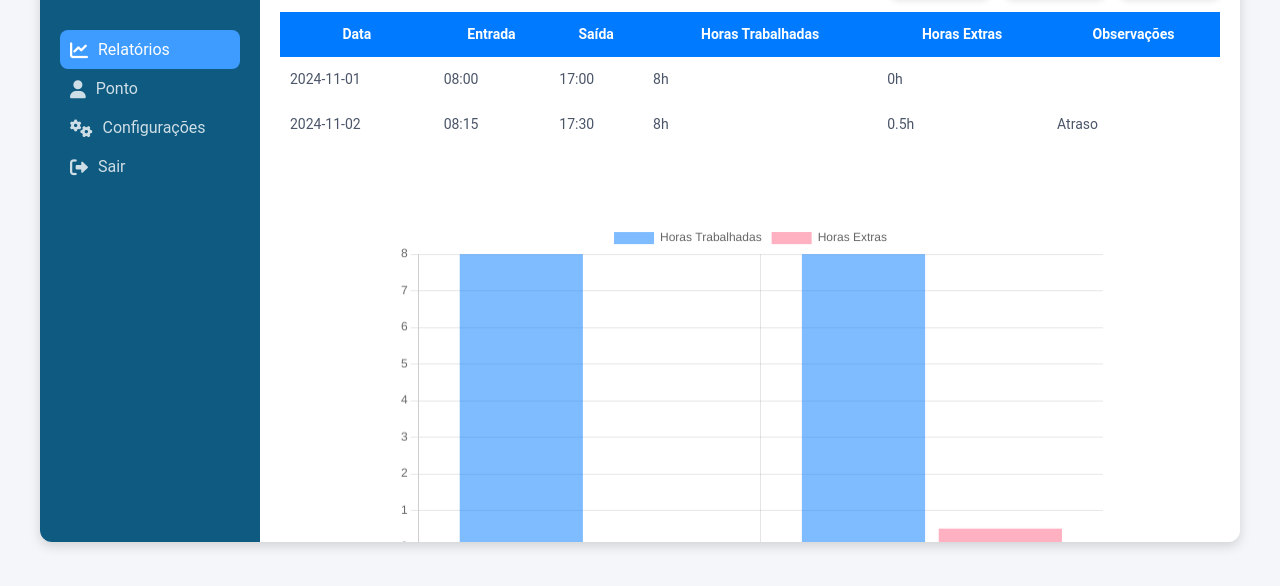
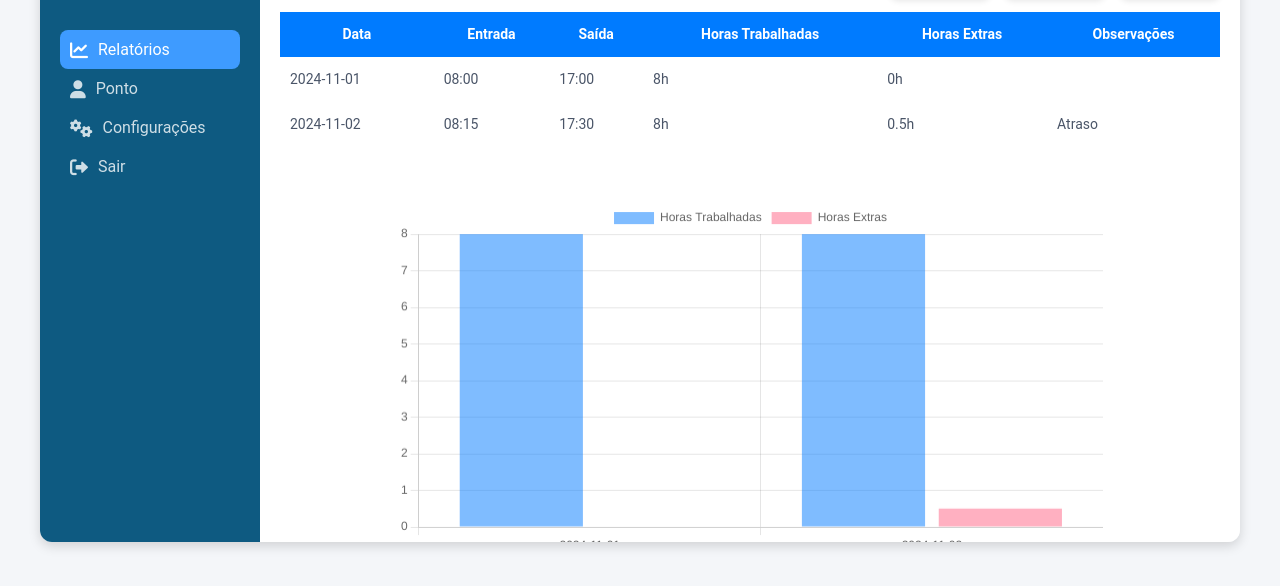
Before and after one commit to Inojoza28/pontocheck, a plain HTML site: page relatorio.html in a window 1280 px wide. Shown: the part 218-804 px from the top of the page. Drawn offline with nearby package versions, Linux system fonts and the light colour scheme.

Commit message:
Add files via upload

```diff
--- a/css/styles.css
+++ b/css/styles.css
@@ -231,7 +231,7 @@ body {
 /* Gráfico */
 .chart {
     padding: 15px 0;
-    margin: 60px auto;
+    margin: 40px auto;
     width: 75%; /* Ajuste conforme necessário */
     height: 450px; /* Exemplo de altura reduzida */
 }
```
